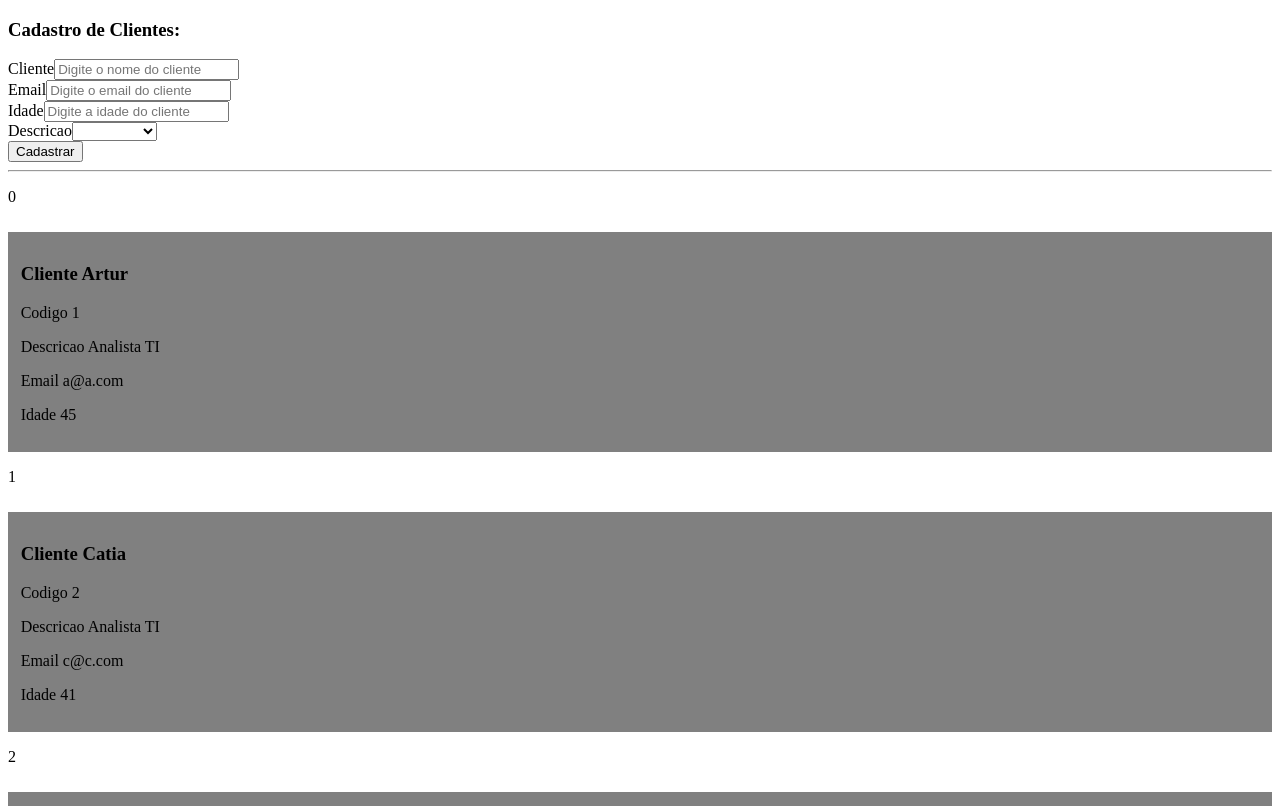
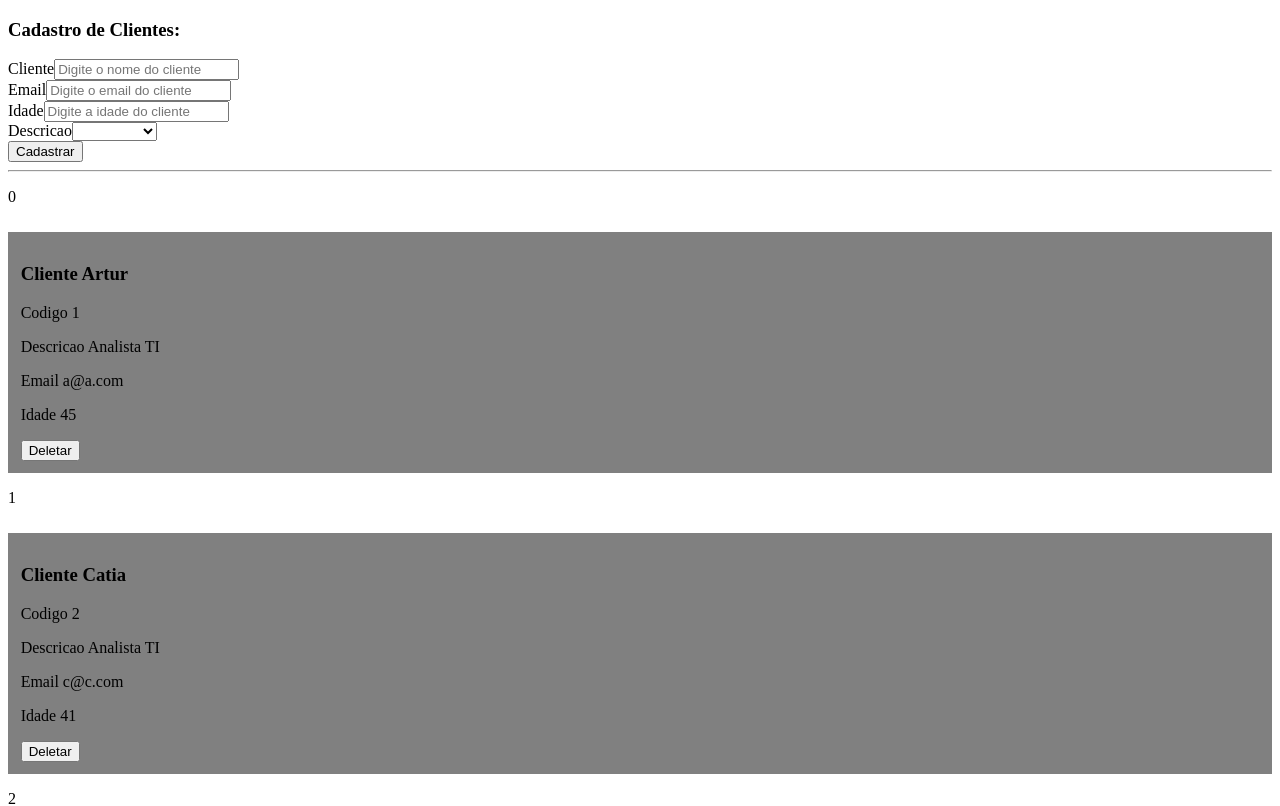
Before and after one commit to artodeschini/vueFrontApp, a Vue app: page / in a window 1280 px wide. Shown: the top 806 px of the page. Built offline with nearby package versions, Linux system fonts and the light colour scheme.

Commit message:
add delete event

```diff
--- a/src/App.vue
+++ b/src/App.vue
@@ -22,7 +22,7 @@
     <hr>
     <div v-for="(c, index) in clientes" :key="c.id">
       <p>{{ index  }}</p>
-      <Cliente :cliente="c"></Cliente>
+      <Cliente :cliente="c" @emitirEvento="deletarCliente"></Cliente>
     </div>
   </div>
 </template>
@@ -69,6 +69,15 @@ export default {
 
         this.erro = false;
       }
+    },
+    deletarCliente: function($event) {
+      console.log("recebendo o evento");
+      //console.log($event);
+      //console.log($event.id);
+      let id = $event.id;
+      let data = this.clientes.filter(cliente => cliente.id != id);
+      // console.log(data);
+      this.clientes = data;
     }
   }
 }
--- a/src/components/DetailCliente.vue
+++ b/src/components/DetailCliente.vue
@@ -36,6 +36,11 @@ name: 'DetailCliente',
     addCliente: function($event) {
       console.log($event);
       this.cliente
+    },
+
+    emitirEvento: function() {
+      console.log('emitido do filho');
+      this.$emit("meDeleteCliente")
     }
   }
 }
--- a/src/components/ListCliente.vue
+++ b/src/components/ListCliente.vue
@@ -6,7 +6,7 @@
     <p>Descricao {{ cliente.descricao }}</p>
     <p>Email {{ cliente.email }}</p>
     <p>Idade {{ cliente.idade }}</p>
-
+    <button @click="emitirEvento($event)">Deletar</button>
 </div>
 
 </template>
@@ -26,6 +26,12 @@ export default {
     // idade: Number,
     // descricao: String
     cliente: Object
+  },
+  methods: {
+    emitirEvento: function($event) {
+      console.log($event);
+      this.$emit("emitirEvento", { id: this.cliente.id, component: this});
+    }
   }
 }
 </script>
```
